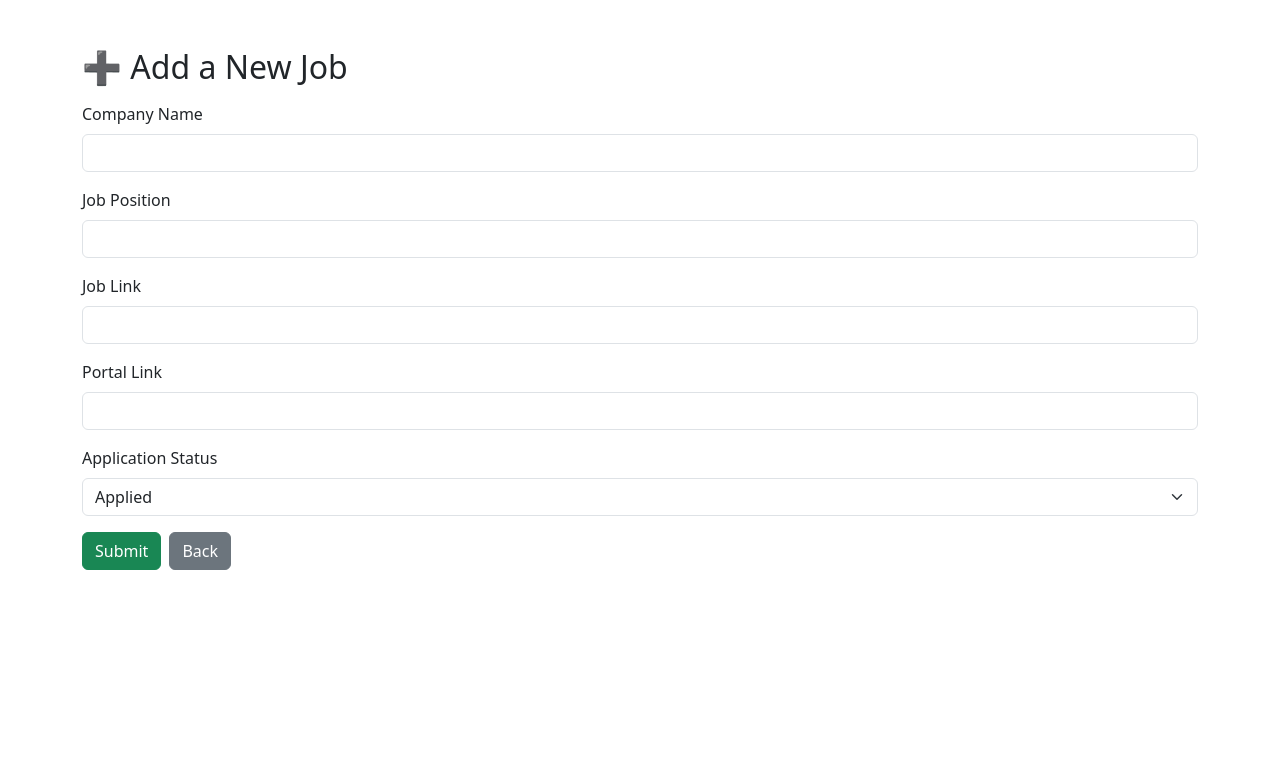
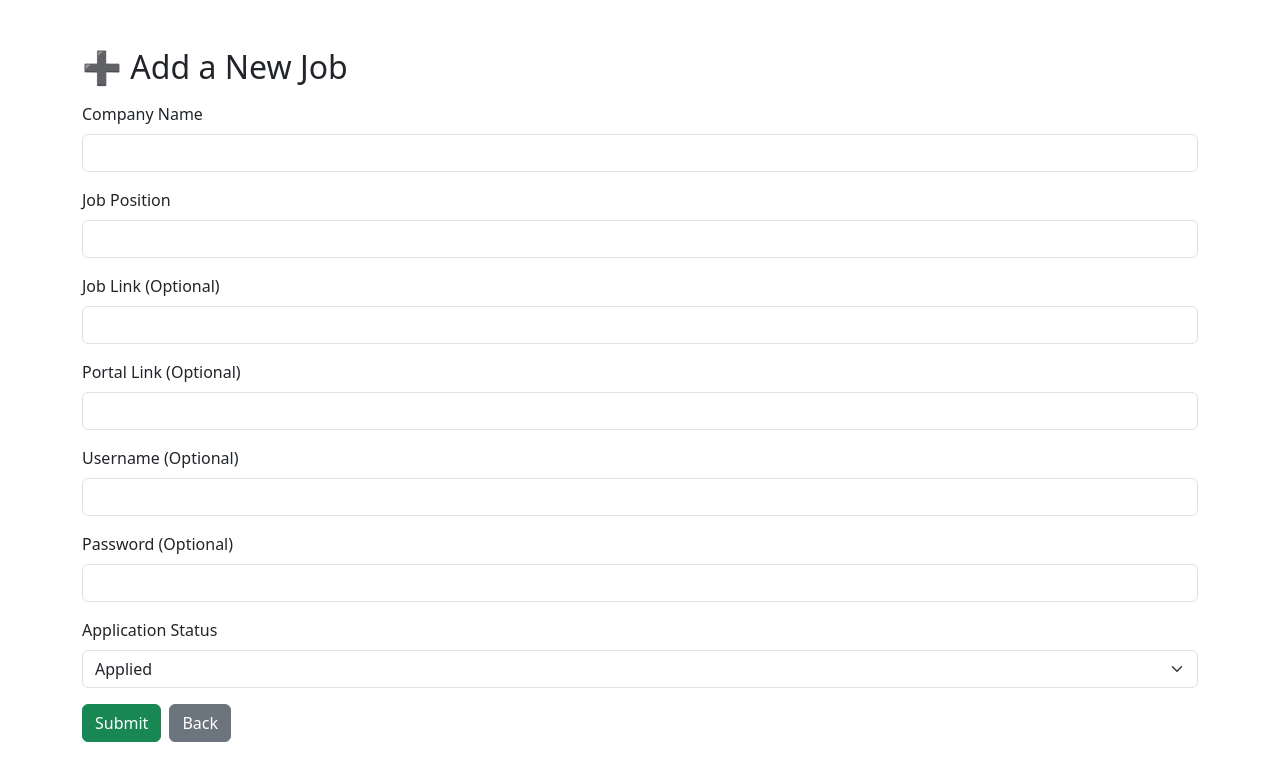
Before and after one commit to cltxvz/jobTracker, a React (Create React App) app in the folder client/: page /add-job in a window 1280 px wide. Shown: the top 780 px of the page. Built offline with nearby package versions, Linux system fonts and the light colour scheme.

Commit message:
Dashboard Table Updated

```diff
--- a/client/src/pages/AddJob.js
+++ b/client/src/pages/AddJob.js
@@ -8,6 +8,8 @@ function AddJob() {
   const [position, setPosition] = useState("");
   const [jobLink, setJobLink] = useState("");
   const [portalLink, setPortalLink] = useState("");
+  const [username, setUsername] = useState("");
+  const [password, setPassword] = useState("");
   const [status, setStatus] = useState("Applied");
 
   const navigate = useNavigate();
@@ -18,7 +20,7 @@ function AddJob() {
       const token = localStorage.getItem("token");
       await axios.post(
         "http://localhost:5001/api/jobs",
-        { company, position, jobLink, portalLink, status },
+        { company, position, jobLink, portalLink, username, password, status },
         { headers: { "x-auth-token": token } }
       );
       alert("Job added successfully!");
@@ -42,21 +44,31 @@ function AddJob() {
           <input type="text" className="form-control" value={position} onChange={(e) => setPosition(e.target.value)} required />
         </div>
         <div className="mb-3">
-          <label className="form-label">Job Link</label>
+          <label className="form-label">Job Link (Optional)</label>
           <input type="url" className="form-control" value={jobLink} onChange={(e) => setJobLink(e.target.value)} />
         </div>
         <div className="mb-3">
-          <label className="form-label">Portal Link</label>
+          <label className="form-label">Portal Link (Optional)</label>
           <input type="url" className="form-control" value={portalLink} onChange={(e) => setPortalLink(e.target.value)} />
+        </div>
+        <div className="mb-3">
+          <label className="form-label">Username (Optional)</label>
+          <input type="text" className="form-control" value={username} onChange={(e) => setUsername(e.target.value)} />
+        </div>
+        <div className="mb-3">
+          <label className="form-label">Password (Optional)</label>
+          <input type="password" className="form-control" value={password} onChange={(e) => setPassword(e.target.value)} />
         </div>
         <div className="mb-3">
           <label className="form-label">Application Status</label>
           <select className="form-select" value={status} onChange={(e) => setStatus(e.target.value)}>
+            <option value="Pending">Pending</option>
             <option value="Applied">Applied</option>
+            <option value="Assessment Pending">Assessment Pending</option>
+            <option value="Assessment Completed">Assessment Completed</option>
             <option value="Interviewing">Interviewing</option>
             <option value="Offer">Offer</option>
             <option value="Rejected">Rejected</option>
-            <option value="Pending">Pending</option>
           </select>
         </div>
         <button type="submit" className="btn btn-success">Submit</button>
--- a/client/src/pages/Dashboard.js
+++ b/client/src/pages/Dashboard.js
@@ -5,6 +5,7 @@ import "bootstrap/dist/css/bootstrap.min.css";
 
 function Dashboard() {
   const [jobs, setJobs] = useState([]);
+  const [showPasswords, setShowPasswords] = useState({}); // Object to track password visibility
   const navigate = useNavigate();
 
   useEffect(() => {
@@ -28,6 +29,14 @@ function Dashboard() {
 
     fetchJobs();
   }, [navigate]);
+
+  // Toggle Password Visibility
+  const togglePasswordVisibility = (jobId) => {
+    setShowPasswords((prev) => ({
+      ...prev,
+      [jobId]: !prev[jobId],
+    }));
+  };
 
   // DELETE Job Function
   const handleDelete = async (id) => {
@@ -68,6 +77,9 @@ function Dashboard() {
               <th>Position</th>
               <th>Status</th>
               <th>Job Link</th>
+              <th>Portal Link</th>
+              <th>Username</th>
+              <th>Password</th>
               <th>Actions</th>
             </tr>
           </thead>
@@ -91,6 +103,36 @@ function Dashboard() {
                   )}
                 </td>
                 <td>
+                  {job.portalLink ? (
+                    <a href={job.portalLink} target="_blank" rel="noopener noreferrer" className="btn btn-secondary btn-sm">
+                      Access Portal
+                    </a>
+                  ) : (
+                    "N/A"
+                  )}
+                </td>
+                <td>{job.username ? job.username : "N/A"}</td>
+                <td>
+                  {job.password ? (
+                    <span>
+                      <input
+                        type={showPasswords[job._id] ? "text" : "password"}
+                        value={job.password}
+                        readOnly
+                        className="form-control form-control-sm d-inline w-auto"
+                      />
+                      <button
+                        className="btn btn-outline-secondary btn-sm ms-2"
+                        onClick={() => togglePasswordVisibility(job._id)}
+                      >
+                        {showPasswords[job._id] ? "🙈" : "👁️"}
+                      </button>
+                    </span>
+                  ) : (
+                    "N/A"
+                  )}
+                </td>
+                <td>
                   <button className="btn btn-warning btn-sm me-2" onClick={() => navigate(`/edit-job/${job._id}`)}>✏️ Edit</button>
                   <button className="btn btn-danger btn-sm" onClick={() => handleDelete(job._id)}>🗑️ Delete</button>
                 </td>
--- a/client/src/pages/EditJob.js
+++ b/client/src/pages/EditJob.js
@@ -1,6 +1,7 @@
 import React, { useState, useEffect } from "react";
 import axios from "axios";
 import { useNavigate, useParams } from "react-router-dom";
+import "bootstrap/dist/css/bootstrap.min.css";
 
 function EditJob() {
   const { id } = useParams();
@@ -11,7 +12,7 @@ function EditJob() {
     const fetchJob = async () => {
       const token = localStorage.getItem("token");
       try {
-        const res = await axios.get(`http://localhost:5001/api/jobs`, {
+        const res = await axios.get("http://localhost:5001/api/jobs", {
           headers: { "x-auth-token": token },
         });
         const foundJob = res.data.find((j) => j._id === id);
@@ -41,21 +42,48 @@ function EditJob() {
   };
 
   return job ? (
-    <div>
-      <h2>Edit Job</h2>
-      <form onSubmit={handleUpdateJob}>
-        <input type="text" value={job.company} onChange={(e) => setJob({ ...job, company: e.target.value })} required />
-        <input type="text" value={job.position} onChange={(e) => setJob({ ...job, position: e.target.value })} required />
-        <select value={job.status} onChange={(e) => setJob({ ...job, status: e.target.value })}>
-          <option value="Applied">Applied</option>
-          <option value="Interviewing">Interviewing</option>
-          <option value="Offer">Offer</option>
-          <option value="Rejected">Rejected</option>
-          <option value="Pending">Pending</option>
-        </select>
-        <button type="submit">Update Job</button>
+    <div className="container mt-5">
+      <h2>✏️ Edit Job</h2>
+      <form onSubmit={handleUpdateJob} className="mt-3">
+        <div className="mb-3">
+          <label className="form-label">Company Name</label>
+          <input type="text" className="form-control" value={job.company} onChange={(e) => setJob({ ...job, company: e.target.value })} required />
+        </div>
+        <div className="mb-3">
+          <label className="form-label">Job Position</label>
+          <input type="text" className="form-control" value={job.position} onChange={(e) => setJob({ ...job, position: e.target.value })} required />
+        </div>
+        <div className="mb-3">
+          <label className="form-label">Job Link</label>
+          <input type="url" className="form-control" value={job.jobLink} onChange={(e) => setJob({ ...job, jobLink: e.target.value })} />
+        </div>
+        <div className="mb-3">
+          <label className="form-label">Portal Link</label>
+          <input type="url" className="form-control" value={job.portalLink} onChange={(e) => setJob({ ...job, portalLink: e.target.value })} />
+        </div>
+        <div className="mb-3">
+          <label className="form-label">Username</label>
+          <input type="text" className="form-control" value={job.username} onChange={(e) => setJob({ ...job, username: e.target.value })} />
+        </div>
+        <div className="mb-3">
+          <label className="form-label">Password</label>
+          <input type="password" className="form-control" value={job.password} onChange={(e) => setJob({ ...job, password: e.target.value })} />
+        </div>
+        <div className="mb-3">
+          <label className="form-label">Application Status</label>
+          <select className="form-select" value={job.status} onChange={(e) => setJob({ ...job, status: e.target.value })}>
+            <option value="Pending">Pending</option>
+            <option value="Applied">Applied</option>
+            <option value="Assessment Pending">Assessment Pending</option>
+            <option value="Assessment Completed">Assessment Completed</option>
+            <option value="Interviewing">Interviewing</option>
+            <option value="Offer">Offer</option>
+            <option value="Rejected">Rejected</option>
+          </select>
+        </div>
+        <button type="submit" className="btn btn-success">Update Job</button>
+        <button type="button" className="btn btn-secondary ms-2" onClick={() => navigate("/dashboard")}>Back</button>
       </form>
-      <button onClick={() => navigate("/dashboard")}>Back to Dashboard</button>
     </div>
   ) : (
     <h2>Loading...</h2>
```
